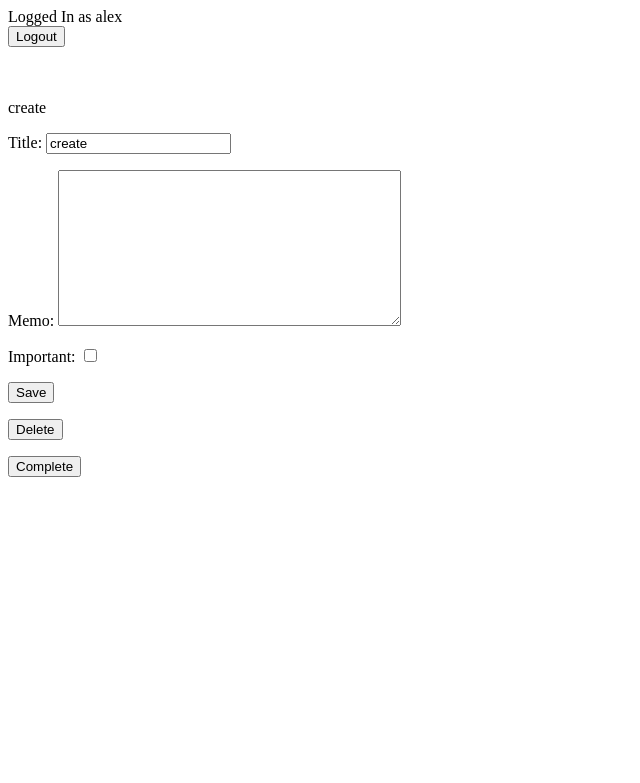
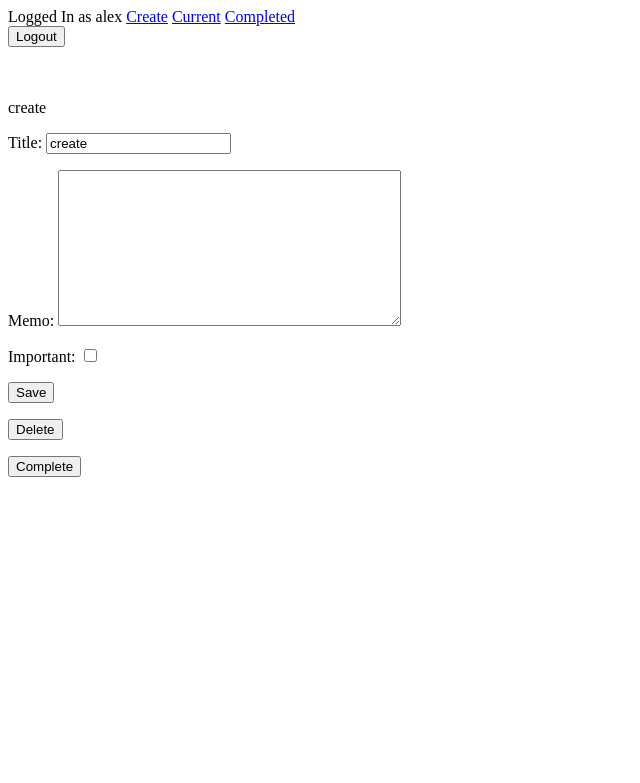
Before and after one commit to Alexgkz/todowoo-project, a Django app: page /todo/2 in a window 1280 px wide. Shown: the top 783 px of the page, without its empty margins (0-640 px from the left). Run offline with Django 4.2, Linux system fonts and the light colour scheme; a user stored in the database is signed in; data comes from the database, SQL or seed files in the repository; both versions use the stored data as it was after the commit.

Commit message:
befor p17 lesson 6.15 add buttons 'Create', 'Current', 'Completed' in UP_bar base.html, access to some page only registred user, for right show autodirect to /login if user not registred

```diff
--- a/todo/templates/todo/base.html
+++ b/todo/templates/todo/base.html
@@ -2,6 +2,10 @@
 {% if user.is_authenticated %}
 <!-- # вывод имени юзера -->
 Logged In as {{ user.username }}
+<!-- add buttons 'Create', 'Current', 'Completed' -->
+<a href="{% url 'createtodo' %}">Create</a>
+<a href="{% url 'currenttodos' %}">Current</a>
+<a href="{% url 'completedtodos' %}">Completed</a>
 <!-- # кнопка разлогинивания -->
 <form action="{% url 'logoutuser' %}" method="POST">
   {% csrf_token %}
--- a/todo/views.py
+++ b/todo/views.py
@@ -6,6 +6,7 @@ from django.contrib.auth import login, logout, authenticate   #
 from .forms import TodoForm  # импорт формы страницы создания записей из файла todo/forms.py
 from .models import Todo  # импорт модели Todo из файла todo/models.py
 from django.utils import timezone
+from django.contrib.auth.decorators import login_required
 
 def home(request):
     return render (request, 'todo/home.html')
@@ -38,11 +39,13 @@ def signupuser(request):        #страница с запросом имени
         else:
             return render (request, 'todo/signupuser.html', {'form':UserCreationForm(), 'error':'Passwords did not match'})  #вывод страницы регистрации с сообщ об ошибке пароли не совпадают
 
+@login_required #access to this page only registred user
 def logoutuser(request):
     if request.method == 'POST':
         logout(request)
         return redirect('home')
 
+@login_required #access to this page only registred user
 def createtodo(request):
     if request.method == 'GET':         #при вызове через метод 'GET' (через urls.py  или строку в браузере)
         return render (request, 'todo/createtodo.html', {'form':TodoForm()}) #отобразится страница с формой TodoForm() описанной в файле todo/forms.py
@@ -57,15 +60,17 @@ def createtodo(request):
             return render (request, 'todo/createtodo.html', {'form':TodoForm(), 'error':'Bad data passed in. Try again'})
 
 
-
+@login_required #access to this page only registred user
 def currenttodos(request):          #отобразится страница с текущими todos
         todos = Todo.objects.filter(user=request.user, datacompleted__isnull=True)      #передаются  данные объектов модели Todo для текущего юзера (user=request.user)@ исключения вывода законченных todo(datacompleted__isnull=True)
         return render (request, 'todo/currenttodos.html', {'todos':todos}) #отобразится страница currenttodos.html и ей передаются  данные объектов модели Todo для текущего юзера
 
+@login_required #access to this page only registred user
 def completedtodos(request):          #отобразится страница с выполнеными todos
         todos = Todo.objects.filter(user=request.user, datacompleted__isnull=False).order_by('-datacompleted')      #передаются  данные объектов модели Todo для текущего юзера (user=request.user)@ исключения вывода НЕзаконченных todo(datacompleted__isnull=False), .order_by('-datacompleted') sorted by datacompleted
         return render (request, 'todo/completedtodos.html', {'todos':todos}) #отобразится страница completedtodos.html и ей передаются  данные объектов модели Todo для текущего юзера
 
+@login_required #access to this page only registred user
 def viewtodo(request, todo_pk):          #отобразится страница с просмотра и изм дел., todo_pk-ключ записи для просмотра
         todo = get_object_or_404(Todo, pk=todo_pk, user=request.user)      #функция получения объекта(записи здесь), 'user=request.user' нужна для того чтобы если запись создана не текущим пользователем и он хочет эту запись отобразить запросом через строку браузера была ошибка 404
         if request.method == 'GET':         #при вызове через метод 'GET' (через urls.py  или строку в браузере)
@@ -78,7 +83,7 @@ def viewtodo(request, todo_pk):          #отобразится страниц
                 return redirect('currenttodos') # редирект на страницу currenttodos
             except ValueError:  # если возникла ошибка неправильных данных ValueError
                 return render (request, 'todo/viewtodo.html', {'todo':todo, 'form':form, 'error':'Bad data passed in. Try again'})
-
+@login_required #access to this page only registred user
 def completetodo(request, todo_pk):          #завершение дел., todo_pk-ключ записи для просмотра
         todo = get_object_or_404(Todo, pk=todo_pk, user=request.user)      #функция получения объекта(записи здесь), 'user=request.user' нужна для того чтобы если запись создана не текущим пользователем и он хочет эту запись отобразить/завершить запросом через строку браузера была ошибка 404
         if request.method == 'POST':         #при вызове через метод 'POST' (через кнопку)
@@ -86,6 +91,7 @@ def completetodo(request, todo_pk):          #завершение дел., todo
             todo.save()
             return redirect('currenttodos') # редирект на страницу currenttodos
 
+@login_required #access to this page only registred user
 def deletetodo(request, todo_pk):          #удаление дел., todo_pk-ключ записи для просмотра
         todo = get_object_or_404(Todo, pk=todo_pk, user=request.user)      #функция получения объекта(записи здесь), 'user=request.user' нужна для того чтобы если запись создана не текущим пользователем и он хочет эту запись отобразить/завершить запросом через строку браузера была ошибка 404
         if request.method == 'POST':         #при вызове через метод 'POST' (через кнопку)
--- a/todowoo/settings.py
+++ b/todowoo/settings.py
@@ -122,3 +122,5 @@ STATIC_URL = 'static/'
 # https://docs.djangoproject.com/en/4.1/ref/settings/#default-auto-field
 
 DEFAULT_AUTO_FIELD = 'django.db.models.BigAutoField'
+
+LOGIN_URL = '/login'
--- a/todowoo/urls.py
+++ b/todowoo/urls.py
@@ -29,7 +29,7 @@ urlpatterns = [
     path('', views.home, name='home'),
     path('create/', views.createtodo, name='createtodo'),
     path('current/', views.currenttodos, name='currenttodos'),
-    path('completed/', views.completedtodos, name='currenttodos'),
+    path('completed/', views.completedtodos, name='completedtodos'),
     path('todo/<int:todo_pk>', views.viewtodo, name='viewtodo'),
     path('todo/<int:todo_pk>/complete', views.completetodo, name='completetodo'),
     path('todo/<int:todo_pk>/delete', views.deletetodo, name='deletetodo'),
```
Also changed, not shown: db.sqlite3, 1 other file.
